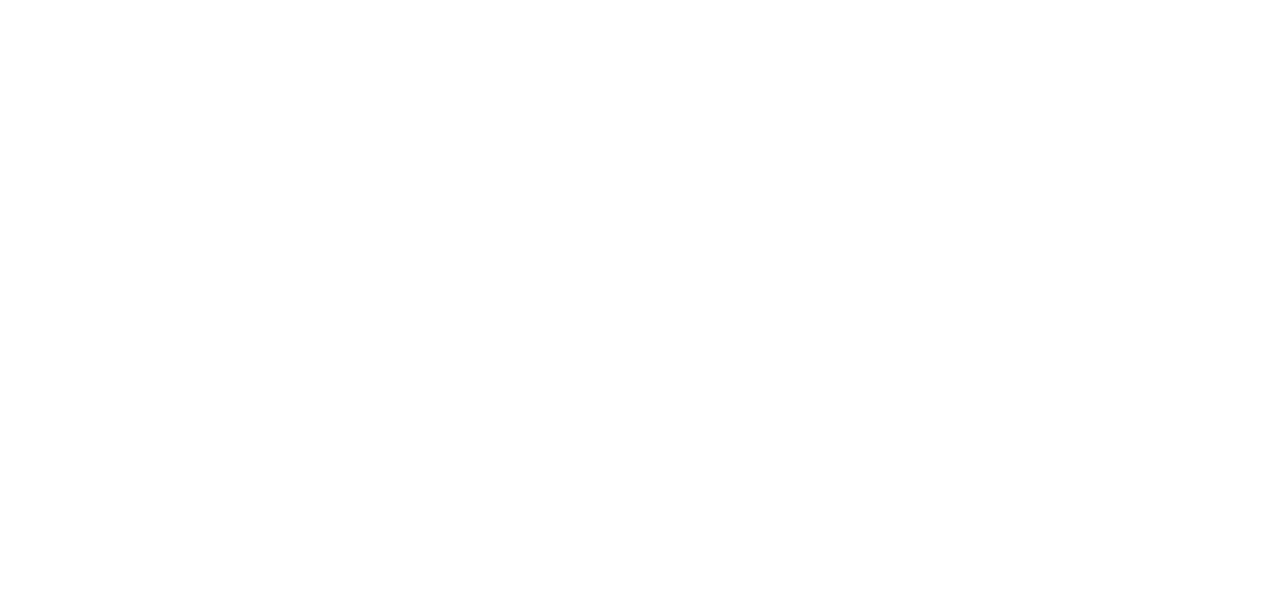
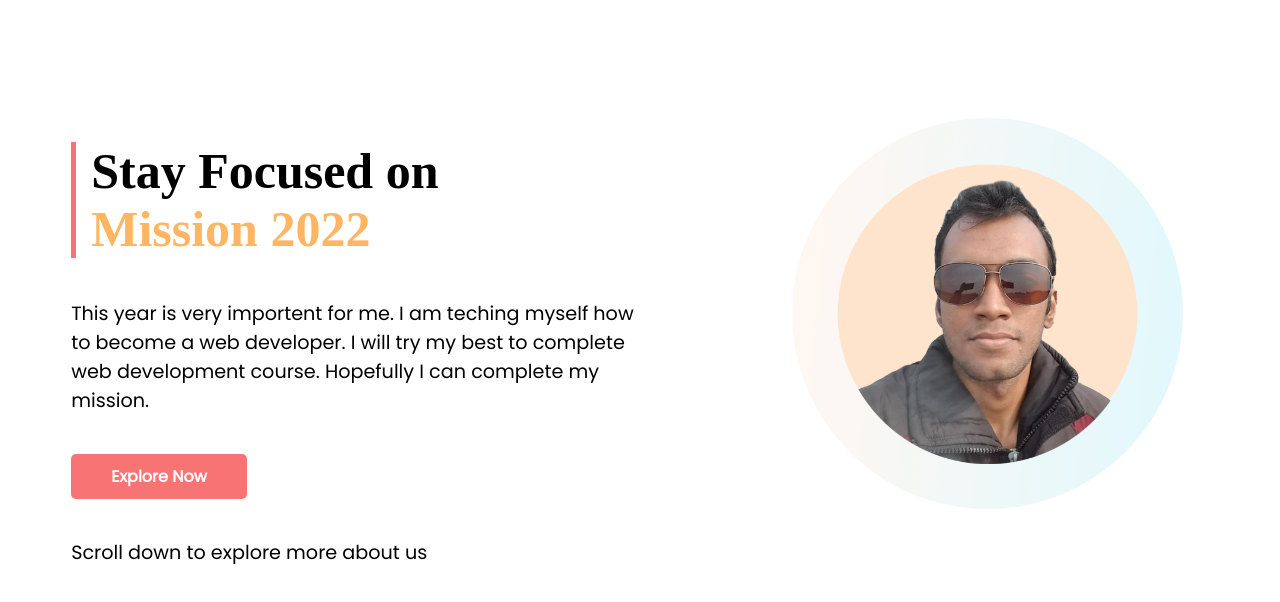
Before and after one commit to wali55/assignment-one, a plain HTML site: page index.html in a window 1280 px wide. Drawn offline with Linux system fonts and the light colour scheme; a web font is replaced by a local one.

Commit message:
focus area

```diff
--- a/index.html
+++ b/index.html
@@ -1,13 +1,39 @@
 <!DOCTYPE html>
 <html lang="en">
-<head>
-    <meta charset="UTF-8">
-    <meta http-equiv="X-UA-Compatible" content="IE=edge">
-    <meta name="viewport" content="width=device-width, initial-scale=1.0">
-    <link rel="stylesheet" href="style.css">
+  <head>
+    <meta charset="UTF-8" />
+    <meta http-equiv="X-UA-Compatible" content="IE=edge" />
+    <meta name="viewport" content="width=device-width, initial-scale=1.0" />
+    <link rel="preconnect" href="https://fonts.googleapis.com" />
+    <link rel="preconnect" href="https://fonts.gstatic.com" crossorigin />
+    <link
+      href="https://fonts.googleapis.com/css2?family=Poppins&display=swap"
+      rel="stylesheet"
+    />
+    <link href="https://fonts.googleapis.com/css2?family=Poppins&family=Volkhov&display=swap" rel="stylesheet">
+    <link rel="stylesheet" href="style.css" />
     <title>Document</title>
-</head>
-<body>
+  </head>
+  <body>
+    <section class="focus-section container">
+      <div class="half-width">
+        <h1>
+          Stay Focused on <br />
+          <span class="orange-color">Mission 2022</span>
+        </h1>
 
-</body>
+        <p>
+          This year is very importent for me. I am teching myself how to become
+          a web developer. I will try my best to complete web development course. Hopefully I can complete my mission.
+        </p>
+        <a class="link-btn" href="https://github.com/wali55/assignment-one"
+          >Explore Now</a
+        >
+        <p>Scroll down to explore more about us</p>
+      </div>
+      <div class="half-width">
+        <img class="my-img" src="images/wali.png" alt="" />
+      </div>
+    </section>
+  </body>
 </html>
--- a/style.css
+++ b/style.css
@@ -0,0 +1,39 @@
+body{
+    font-family: 'Poppins', sans-serif;
+
+
+}
+.orange-color{
+    color: #FFB562;
+}
+.focus-section{
+    display: flex;
+    width: 100%;
+    margin: 100px 0;
+}
+h1{
+    font-size: 50px;
+    border-left: 5px solid #F87474;
+    padding-left: 15px;
+    font-family: 'Volkhov', serif;
+}
+.half-width{
+    width: 50%;
+    padding-left: 5%;
+}
+.my-img{
+    width: 100%;
+}
+.link-btn{
+    display: inline-block;
+    text-decoration: none;
+    background-color: #F87474;
+    padding: 10px 40px;
+    border-radius: 5px;
+    color: #fff;
+    font-weight: bold;
+    margin: 20px 0;
+}
+p{
+    font-size: 1.2rem;
+}
```
